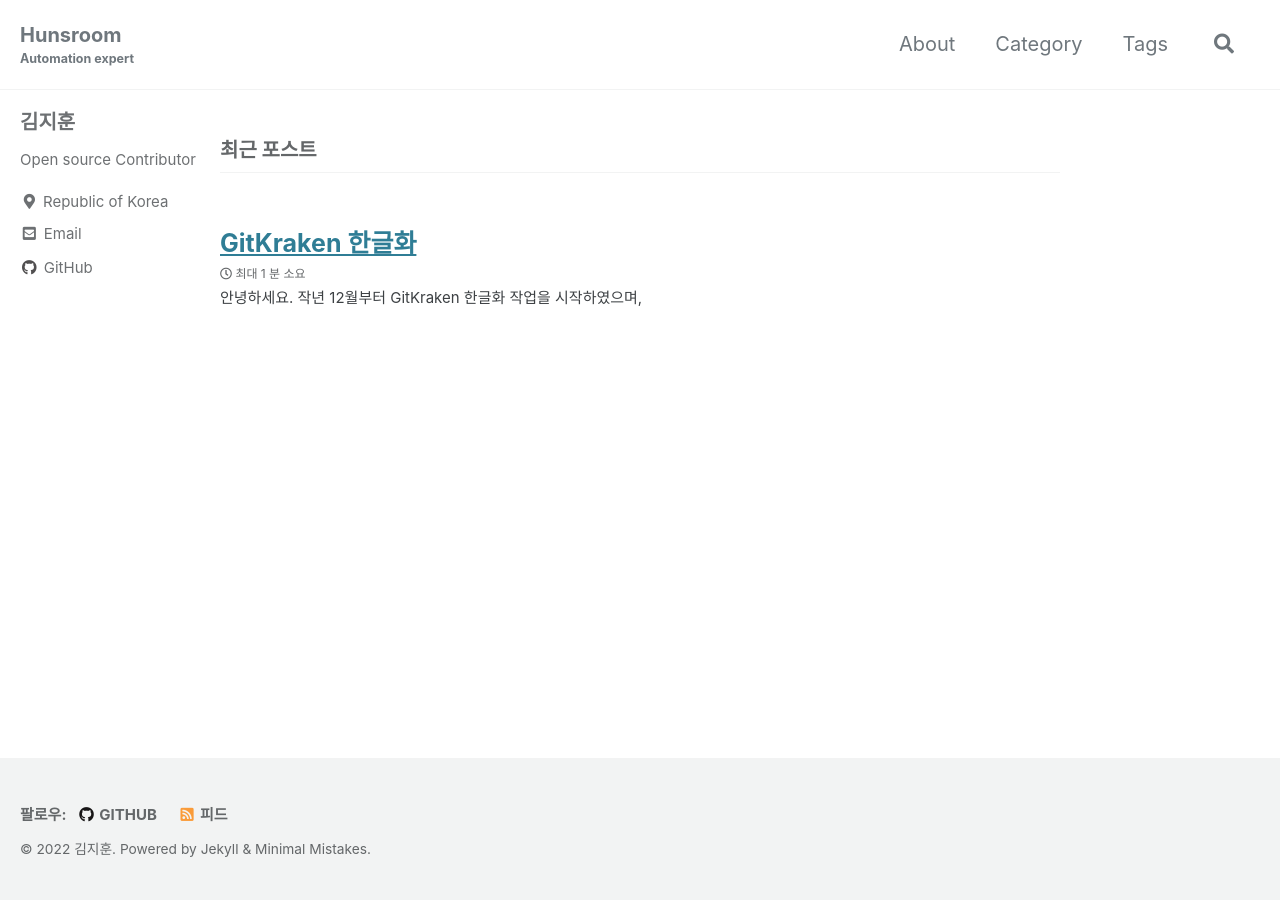
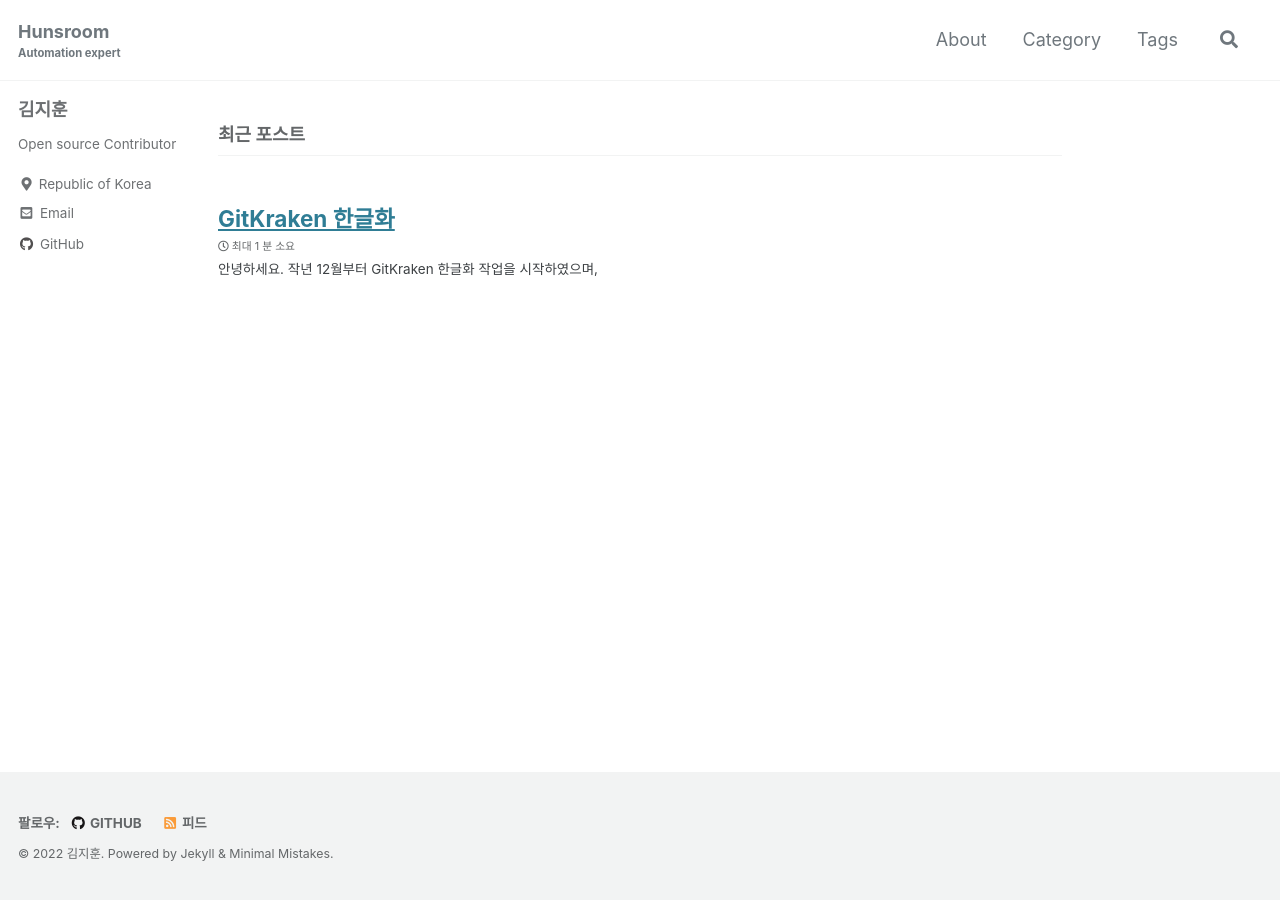
Before and after one commit to shblue21/shblue21.github.io, a Jekyll site: the page built from index.html, in a window 1280 px wide. Built offline with Jekyll 4.4.1, drawn with Linux system fonts in a browser that asks for light colours; cached includes are drawn as plain includes; the list of posts is cut into pages by our own code.

Commit message:
폰트 크기 조정

```diff
--- a/_sass/minimal-mistakes/_reset.scss
+++ b/_sass/minimal-mistakes/_reset.scss
@@ -15,11 +15,11 @@
   }
 
   @include breakpoint($large) {
-    font-size: 80px;
+    font-size: 16px;
   }
 
   @include breakpoint($x-large) {
-    font-size: 20px;
+    font-size: 18px;
   }
 
   -webkit-text-size-adjust: 100%;
```
